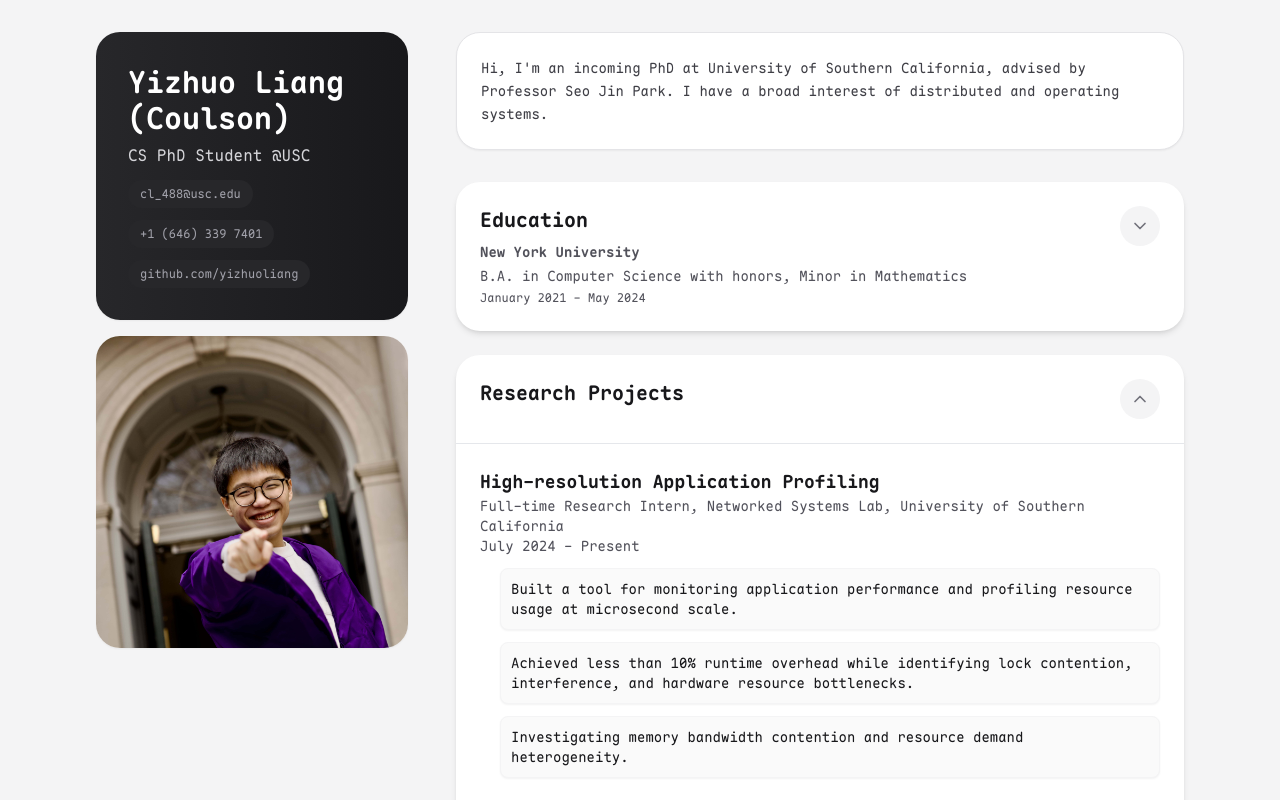
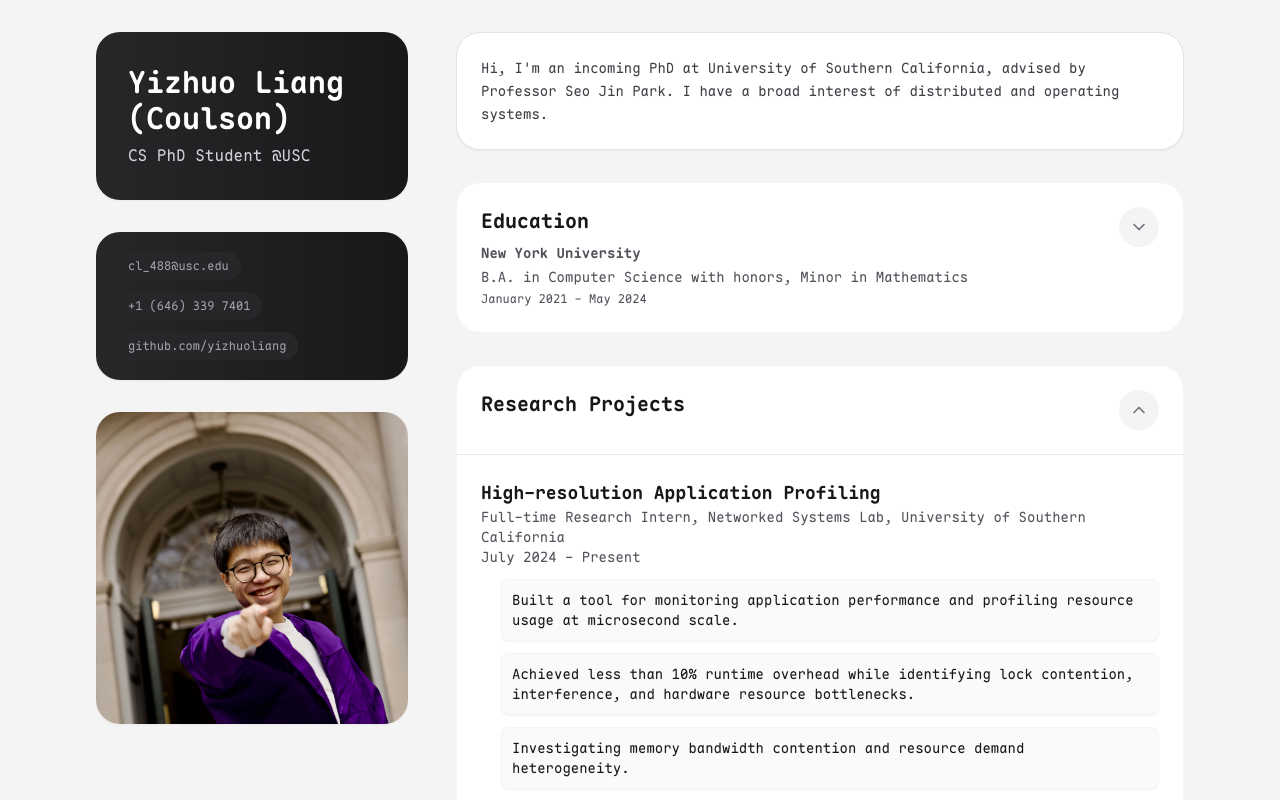
Before and after one commit to yizhuoliang/yizhuoliang.github.io, a Next.js app: page / in a window 1280 px wide. Shown: the top 800 px of the page. Built offline with nearby package versions, Linux system fonts and the light colour scheme.

Commit message:
finner adjustments

```diff
--- a/app/page.tsx
+++ b/app/page.tsx
@@ -9,19 +9,26 @@ export default function Home() {
         <div className="flex flex-col md:flex-row md:gap-12">
           {/* Left column: Namecard and Photo */}
           <div className="md:w-[30%] md:sticky md:top-8 md:self-start">
-            <div className="mb-8 flex flex-col gap-4">
+            <div className="mb-8 flex flex-col gap-8">
               {/* Namecard */}
               <Card className="flex-grow overflow-hidden bg-gradient-to-r from-zinc-800 to-zinc-900 shadow-lg border-none">
                 <div className="p-8 text-white">
                   <h1 className="mb-2 text-3xl font-bold">Yizhuo Liang (Coulson)</h1>
                   <p className="text-zinc-300">CS PhD Student @USC</p>
-                  <div className="mt-3 flex flex-wrap gap-3 text-xs text-zinc-400">
+                </div>
+              </Card>
+
+              {/* Contact Card */}
+              <Card className="overflow-hidden bg-gradient-to-r from-zinc-800 to-zinc-900 shadow-lg border-none">
+                <div className="p-5 text-white">
+                  <div className="flex flex-wrap gap-3 text-xs text-zinc-400">
                     <a href="mailto:cl_488@usc.edu" className="hover:text-white rounded-full px-3 py-1.5 bg-zinc-800 hover:bg-zinc-700 transition-colors">cl_488@usc.edu</a>
                     <a href="tel:+16463397401" className="hover:text-white rounded-full px-3 py-1.5 bg-zinc-800 hover:bg-zinc-700 transition-colors">+1 (646) 339 7401</a>
                     <a href="https://github.com/yizhuoliang" className="hover:text-white rounded-full px-3 py-1.5 bg-zinc-800 hover:bg-zinc-700 transition-colors">github.com/yizhuoliang</a>
                   </div>
                 </div>
               </Card>
+
               {/* Photo */}
               <Card className="w-full h-48 md:h-auto md:aspect-square overflow-hidden shadow-lg border-none">
                 <Image
@@ -38,7 +45,7 @@ export default function Home() {
           {/* Right column: Bio and Expandable sections */}
           <div className="md:w-[70%]">
             {/* Bio Section */}
-            <Card className="mb-8 bg-white shadow-lg border border-zinc-100">
+            <Card className="mb-8 bg-white border border-zinc-100">
               <div className="p-6">
                 <p className="text-sm text-zinc-700 leading-relaxed">
                   Hi, I'm an incoming PhD at University of Southern California, advised by Professor Seo Jin Park. I have a broad interest of distributed and operating systems.
--- a/components/expandable-section.tsx
+++ b/components/expandable-section.tsx
@@ -15,8 +15,8 @@ export function ExpandableSection({ title, children, defaultExpanded = false, su
   const [isExpanded, setIsExpanded] = useState(defaultExpanded)
 
   return (
-    <div className="mb-6">
-      <div className="rounded-3xl bg-white shadow-md">
+    <div className="mb-8">
+      <div className="rounded-3xl bg-white border border-zinc-100">
         <button
           onClick={() => setIsExpanded(!isExpanded)}
           className="flex w-full items-start justify-between p-6 transition-all duration-200 hover:bg-zinc-50 rounded-3xl group"
```
